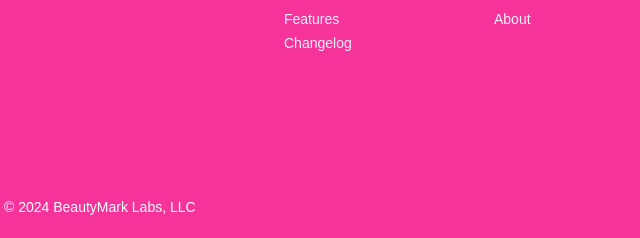
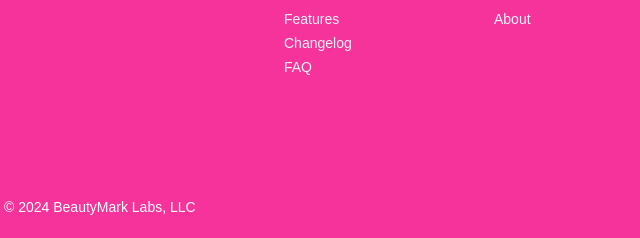
Before and after one commit to BeautyMarkApp/bm-web, an Astro site: page /faq in a window 1280 px wide. Shown: the part 752-990 px from the top of the page, 92-732 px from the left. Built offline with nearby package versions, Linux system fonts and the light colour scheme; Astro itself is replaced by a stand-in of ours; a web font is replaced by a local one.

Commit message:
Adding FAQ link to header and footer

```diff
--- a/src/components/global/Footer.astro
+++ b/src/components/global/Footer.astro
@@ -38,6 +38,13 @@
                 href="/changelog"
                 class="hover:underline decoration-wavy">
                 Changelog
+              </a>
+            </li>
+            <li>
+              <a
+                href="/faq"
+                class="hover:underline decoration-wavy">
+                FAQ
               </a>
             </li>
           </ul>
--- a/src/components/global/Navigation.astro
+++ b/src/components/global/Navigation.astro
@@ -45,14 +45,12 @@
           class="px-2 lg:px-6 py-2 md:px-3 text-sm font-medium text-black hover:text-pink-500"
           href="/#pricing">Pricing</a
         >
-
+        -->
         <a
           class="px-2 lg:px-6 py-2 md:px-3 text-sm font-medium text-black hover:text-pink-500"
           href="/faq">
           Faq</a
         >
-        -->
-
         <div class="inline-flex items-center gap-2 list-none lg:ml-auto">
           <a
             href="https://testflight.apple.com/join/Kn6vV7E5"
```
